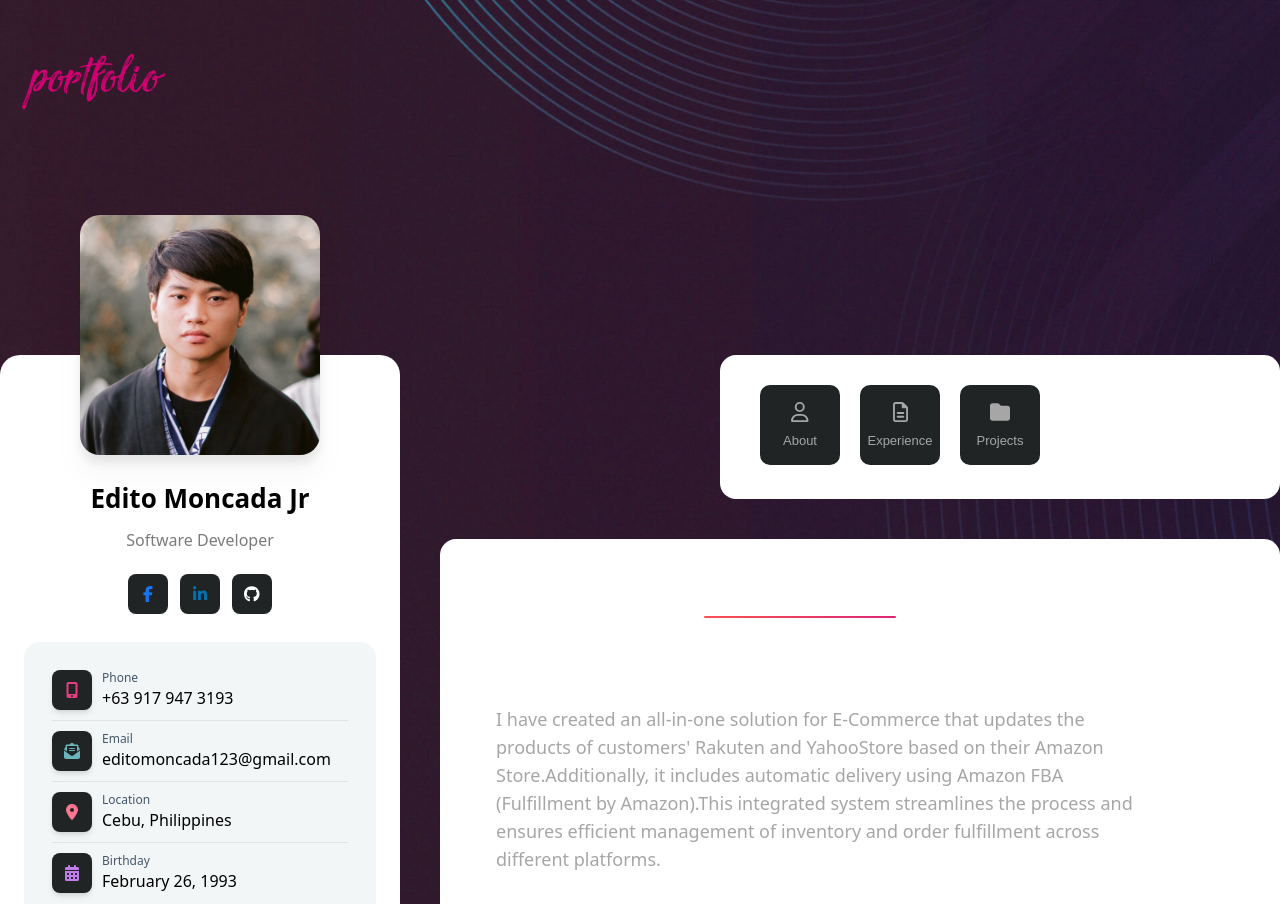
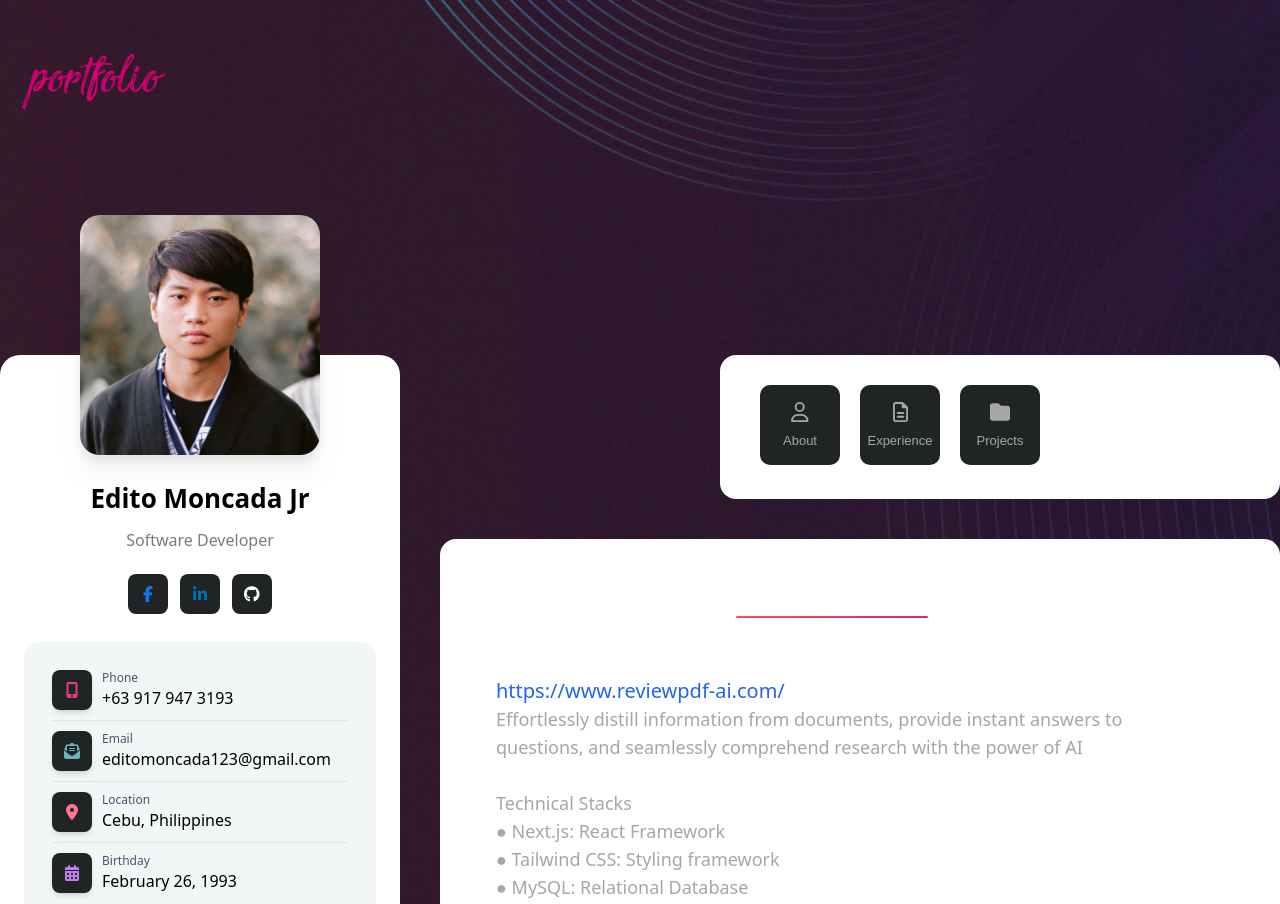
Before and after one commit to primostasis123/porfolio-next, a Next.js app: page /project in a window 1280 px wide. Shown: the top 904 px of the page. Built offline with nearby package versions, Linux system fonts and the light colour scheme.

Commit message:
update project tab

```diff
--- a/app/project/page.tsx
+++ b/app/project/page.tsx
@@ -1,18 +1,28 @@
+import Link from 'next/link'
 import React from 'react'
 
 export default function Project() {
     return (
         <div className="lg:rounded-2xl bg-white dark:bg-[#111111]">
             <div className="pt-12 md:py-12 px-2 sm:px-5 md:px-10 lg:px-14 ">
-                <h2 className="after-effect after:left-52">Project</h2>
+                <h2 className="after-effect after:left-60">Hobby Project</h2>
                 <div className="lg:grid grid-cols-12 md:gap-10 pt-4 md:pt-[30px] items-center ">
                     <div className="col-span-12 space-y-2.5">
                         <div className="lg:mr-16">
-                            <h2 className="text-white text-xl">Inventory Management using Amazon FBA</h2>
+                            <h2 className="text-white text-xl"><Link className="text-blue-600" href="https://www.reviewpdf-ai.com/" target='_blank'>https://www.reviewpdf-ai.com/</Link>
+                            </h2>
                             <p className="text-[#44566c] text-color-910 leading-7">
-                               {"I have created an all-in-one solution for E-Commerce that updates the products of customers' Rakuten and YahooStore based on their Amazon Store."}
-                                {"Additionally, it includes automatic delivery using Amazon FBA (Fulfillment by Amazon)."}
-                                {"This integrated system streamlines the process and ensures efficient management of inventory and order fulfillment across different platforms."}
+                            Effortlessly distill information from documents, provide instant answers to questions, and seamlessly comprehend research with the power of AI<br/><br/>
+                            Technical Stacks <br/>
+                                ● Next.js: React Framework<br/>
+                                ● Tailwind CSS: Styling framework<br/>
+                                ● MySQL: Relational Database<br/>
+                                ● Prisma: ORM (Object-Relational Mapping)<br/>
+                                ● tRPC: Typesafe API<br/>
+                                ● Vercel: Cloud Hosting<br/>
+                                ● AWS RDS: Database Hosting on Amazon Web Services<br/>
+                                ● Pinecone – Vector Storage Platform<br/>
+                                ● PayPal: Payment Service<br/>
                             </p>
                         </div>
                     </div>
```
Also changed, not shown: 1 other file (tests, documents, lock files or other folders).
